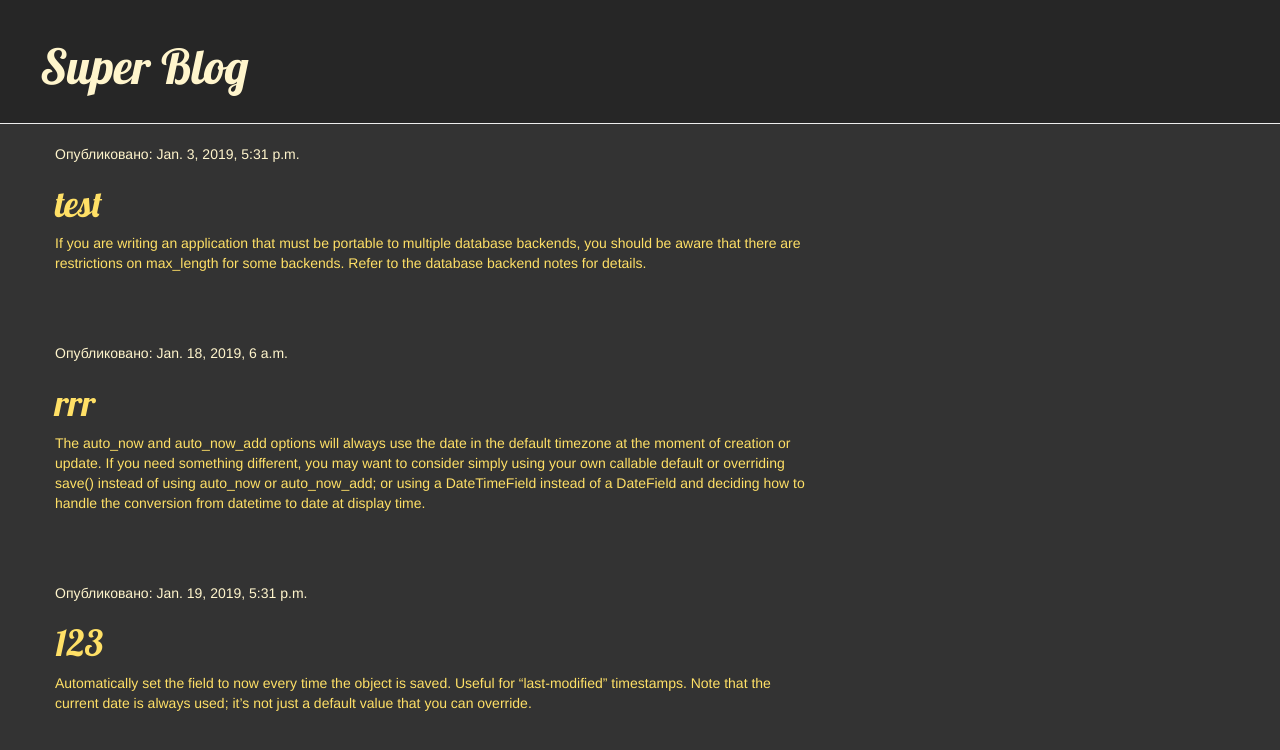
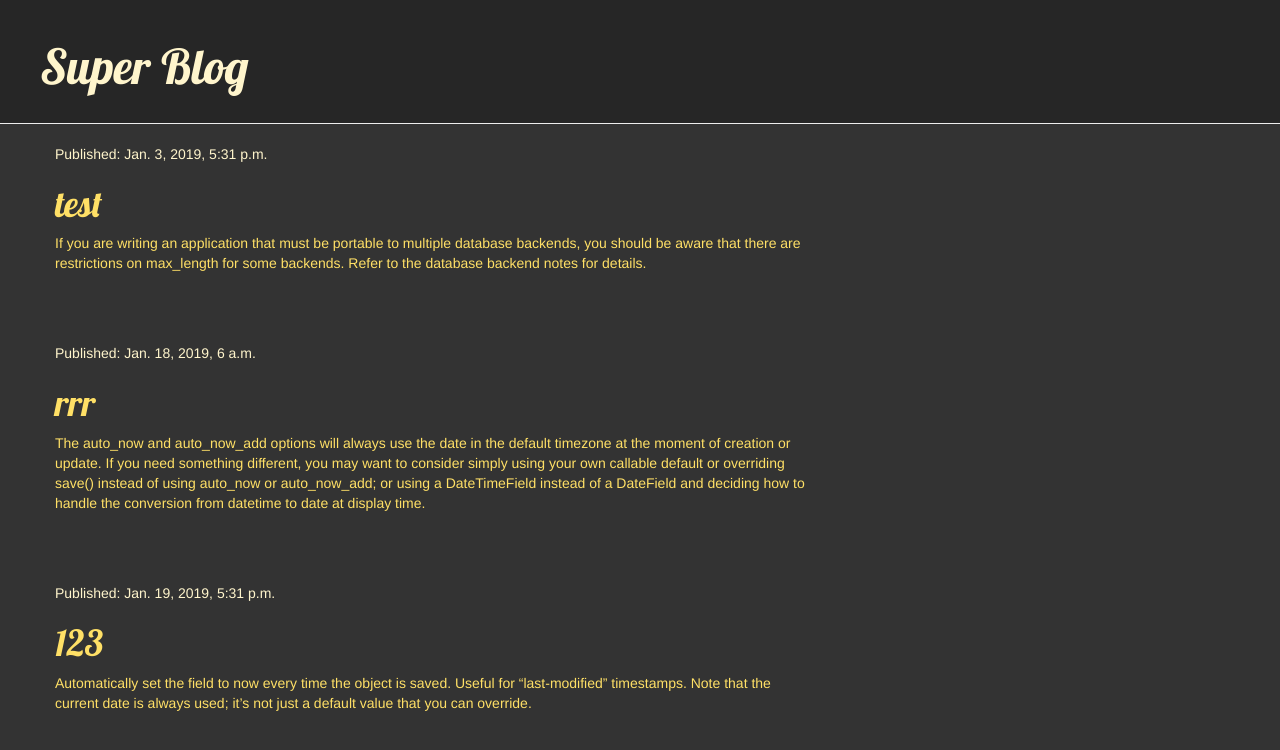
Before and after one commit to samul95/my-first-blog, a Django app: page / in a window 1280 px wide. Shown: the top 750 px of the page. Run offline with Django 3.2, Linux system fonts and the light colour scheme; data comes from the database, SQL or seed files in the repository; some libraries are stand-ins or nearby versions.

```diff
--- a/templates/blog/post_list.html
+++ b/templates/blog/post_list.html
@@ -3,7 +3,7 @@
      {% for post in posts %}
         <div class="post">
             <div class="date">
-                <p>Опубликовано: {{ post.published_date }}</p>
+                <p>Published: {{ post.published_date }}</p>
             </div>
             <h1><a href="{% url 'post_detail' pk=post.pk %}">{{ post.title }}</a></h1>
             <p class="post_text">{{ post.text|linebreaksbr }}</p>
```
